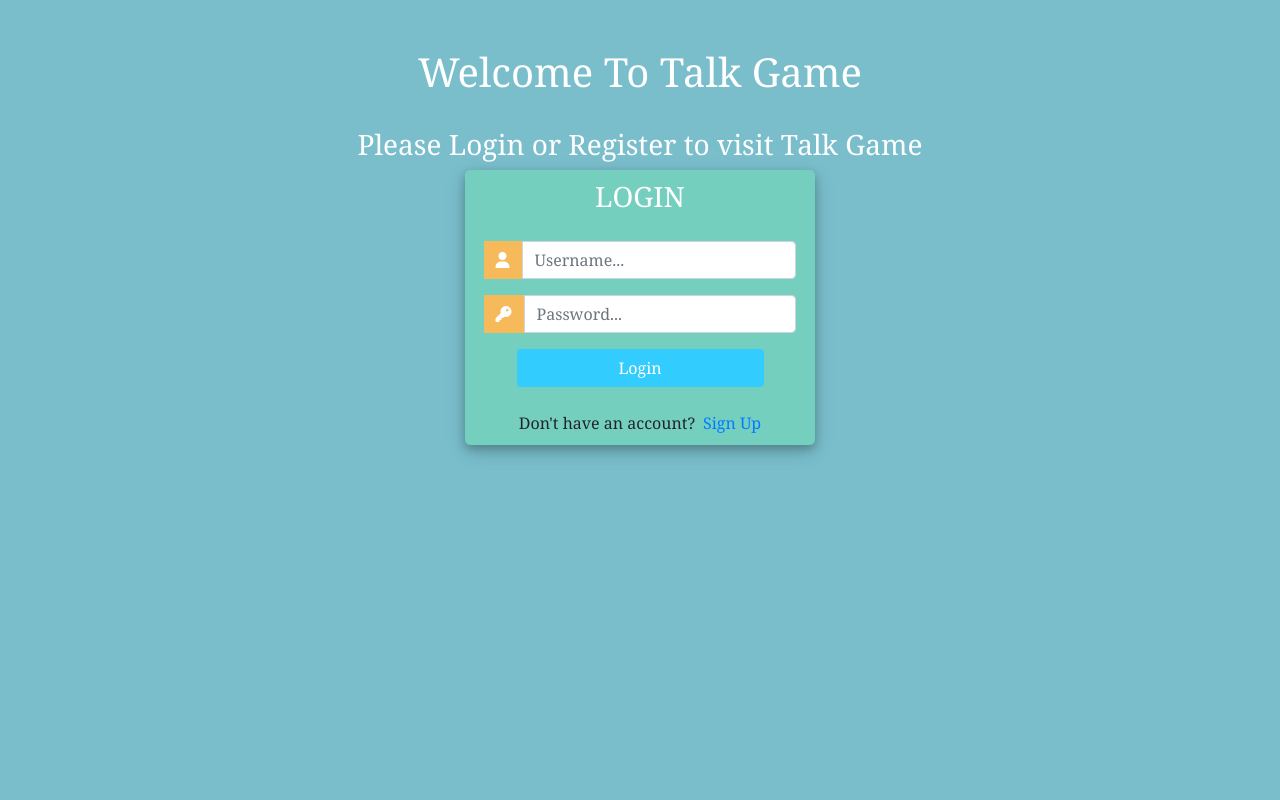
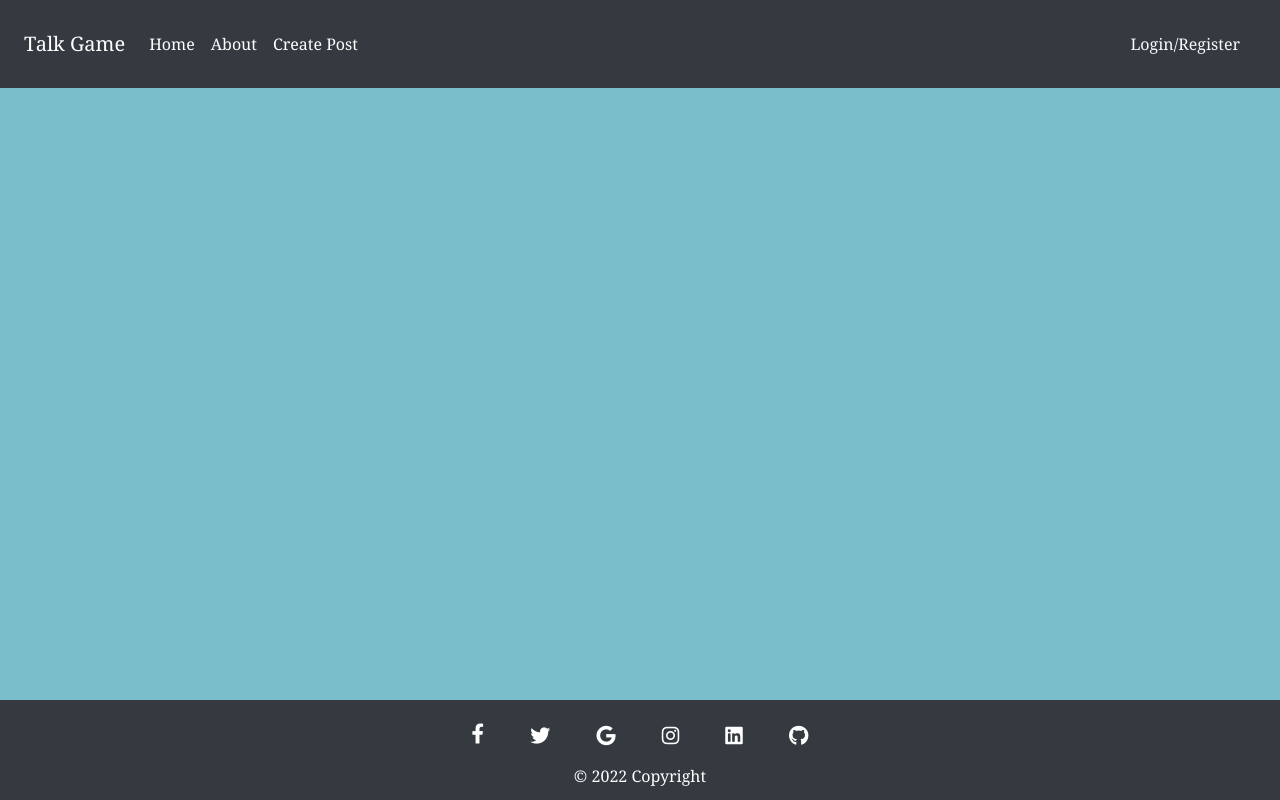
Before and after one commit to JLumb/Talk-Game, a Django app: page / in a window 1280 px wide. Run offline with Django 3.2, Linux system fonts and the light colour scheme; some libraries are stand-ins or nearby versions.

Commit message:
set home as landing page and added the login/register option for when user not verified

```diff
--- a/forum/views.py
+++ b/forum/views.py
@@ -44,7 +44,7 @@
 def LogoutUser(request):
 
     logout(request)
-    return redirect('login')
+    return redirect('home')
 
 
 def home(request):
--- a/talk_game/urls.py
+++ b/talk_game/urls.py
@@ -4,11 +4,12 @@
 
 
 urlpatterns = [
-    path('', views.LoginPage, name='login'),
+
+    path('', views.home, name='home'),
+    path('login/', views.LoginPage, name='login'),
     path('admin/', admin.site.urls),
     path('register', views.RegisterPage, name='register'),
     path('logout/', views.LogoutUser, name='logout'),
-    path('home/', views.home, name='home'),
     path('about/', views.about, name='about'),
     path('add_post/', views.add_post, name='add_post'),
 ]
--- a/templates/base.html
+++ b/templates/base.html
@@ -41,8 +41,14 @@
 
                 </ul>
             </div>
+            {% if request.user.is_authenticated %}
             <span class="hello-msg text-white">{{request.user}}</span>
             <span><a class="hello-msg" href="{% url 'logout' %}">Logout</a></span>
+            {% else %}
+            <span><a class="nav-link text-light text-center" href="{% url 'login' %}">Login/Register</a>
+            </span>
+            {% endif %}
+
         </nav>
     </header>
 
```
